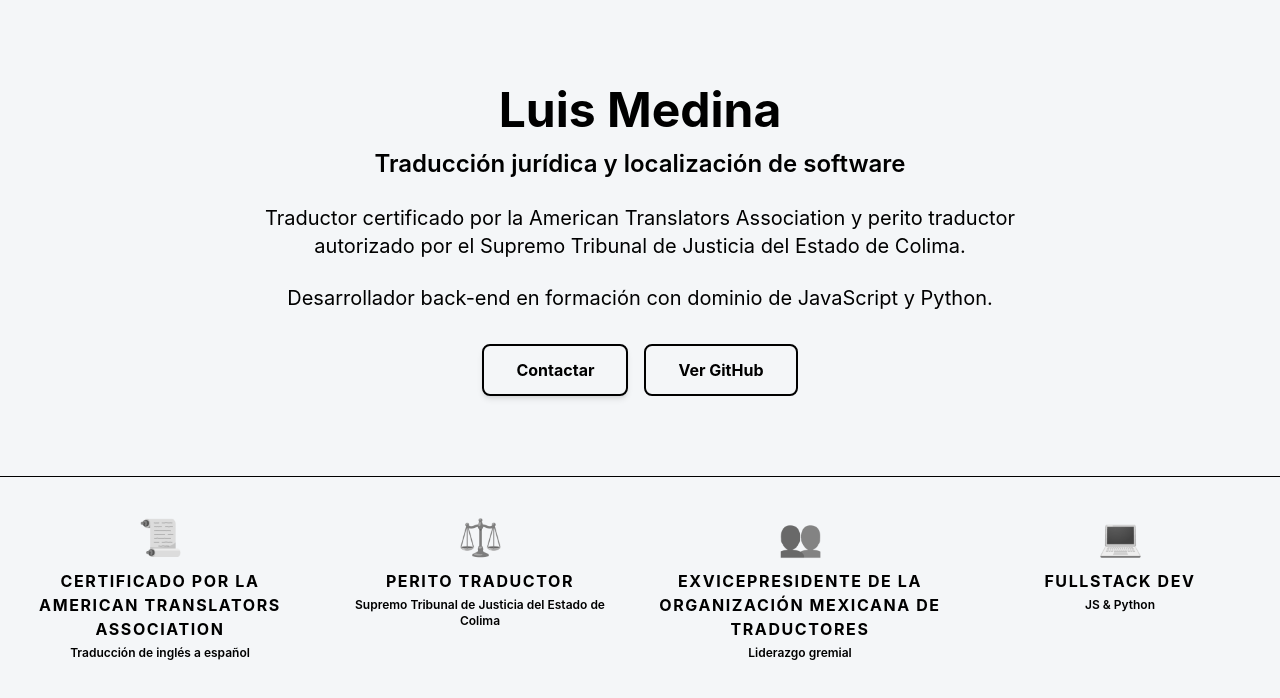
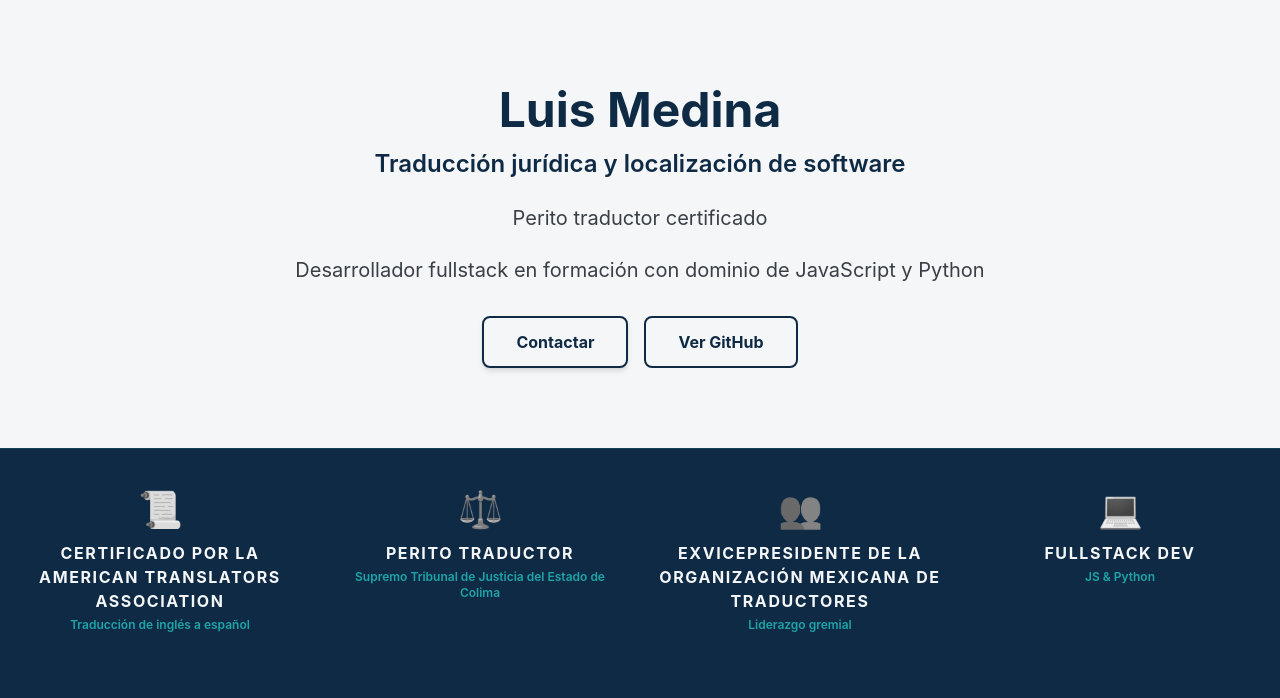
Before and after one commit to LuisMedinaMST/mi-sitio-web, a React (Vite) app: page / in a window 1280 px wide. Shown: the top 698 px of the page. Built offline with nearby package versions, Linux system fonts and the light colour scheme.

Commit message:
feat: Configuración de Tailwind 4 t estilos de Hero y TrustBar

```diff
--- a/src/App.jsx
+++ b/src/App.jsx
@@ -3,7 +3,7 @@ import TrustBar from './components/TrustBar'
 
 function App() {
   return (
-    <div className="min-h-screen bg-[#f4f6f8]">
+    <div className="min-h-screen bg-azul-profundo">
       <Hero />
       <TrustBar />
     </div>
--- a/src/components/Hero.jsx
+++ b/src/components/Hero.jsx
@@ -4,26 +4,26 @@ const Hero = () => {
       <h1 className="text-azul-profundo text-5xl font-bold leading-tight">
         Luis Medina
       </h1>
-      <h2 className="text-turquesa-tech text-2xl font-semibold mt-2">
+      <h2 className="text-azul-profundo text-2xl font-semibold mt-2">
         Traducción jurídica y localización de software
       </h2>
       <p className="text-gris-carbon mt-6 text-xl max-w-3xl">
-        Traductor certificado por la American Translators Association  y perito traductor autorizado por el Supremo Tribunal de Justicia del Estado de Colima.
+        Perito traductor certificado
       </p>
       <p className="text-gris-carbon mt-6 text-xl max-w-3xl">
-        Desarrollador back-end en formación con dominio de JavaScript y Python.
+        Desarrollador fullstack en formación con dominio de JavaScript y Python
       </p>
       <div className="flex gap-4 mt-8">
         <button
           aria-label="Contactar a Luis Medina para servicios de traducción"
-          className="border-2 border-azul-profundo text-azul-profundo px-8 py-3 rounded-lg font-bold hover:bg-nube-clara transition-all shadow-md">
+          className="border-2 border-azul-profundo text-azul-profundo px-8 py-3 rounded-lg font-bold hover:bg-azul-profundo hover:text-nube-clara transition-all shadow-md">
           Contactar
         </button>
         <a
           href="https://github.com/LuisMedinaMST"
           target="_blank"
           rel="noopener noreferrer"
-          className="border-2 border-azul-profundo text-azul-profundo px-8 py-3 rounded-lg font-bold hover:bg-nube-clara transition-all flex items-center">
+          className="border-2 border-azul-profundo text-azul-profundo px-8 py-3 rounded-lg font-bold hover:bg-azul-profundo hover:text-nube-clara transition-all flex items-center">
           Ver GitHub
         </a>
       </div>
--- a/src/components/TrustBar.jsx
+++ b/src/components/TrustBar.jsx
@@ -44,7 +44,7 @@ const TrustBar = () => {
               <p className="text-turquesa-tech text-xs font-semibold mt-1">
                 {cert.subtitle}
               </p>
-              <p className="text-gris-carbon text-[10px] mt-1 opacity-0 group-hover:opacity-100 transition-opacity">
+              <p className="text-nube-clara text-[10px] mt-1 opacity-0 group-hover:opacity-100 transition-opacity">
                 {cert.info}
               </p>
             </div>
--- a/src/index.css
+++ b/src/index.css
@@ -1 +1,8 @@
 @import "tailwindcss";
+
+@theme {
+  --color-azul-profundo: #0f2a44;
+  --color-turquesa-tech: #1fa4a9;
+  --color-gris-carbon: #3a3f45;
+  --color-nube-clara: #f4f6f8;
+}
--- a/tailwind.config.js
+++ /dev/null
@@ -1,18 +0,0 @@
-/** @type {import('tailwindcss').Config} */
-export default {
-  content: [
-    "./index.html",
-    "./src/**/*.{js,ts,jsx,tsx}",
-  ],
-  theme: {
-    extend: {
-      colors: {
-        'azul-profundo': '#0f2a44',
-        'turquesa-tech': '#1fa4a9',
-        'gris-carbon': '#3a3f45',
-        'nube-clara': '#f4f6f8',
-      },
-    },
-  },
-  plugins: [],
-}
```
